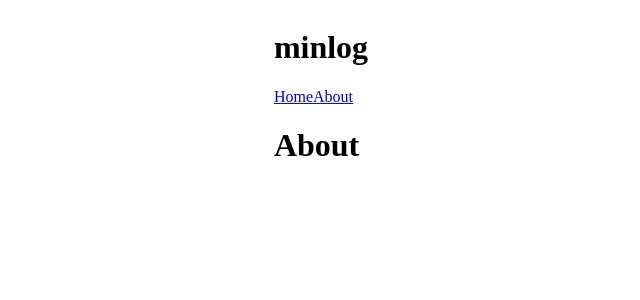
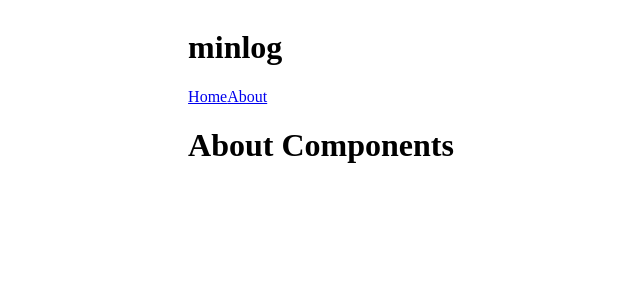
Before and after one commit to cmzhong/minlog, a React app: page /about in a window 1280 px wide. Shown: the top 300 px of the page, without its empty margins (319-959 px from the left). Built offline with nearby package versions, Linux system fonts and the light colour scheme.

Commit message:
Minor styling fix

```diff
--- a/client/components/About.tsx
+++ b/client/components/About.tsx
@@ -4,7 +4,7 @@ const About = () => {
 
   return (
     <>
-    <h1>About</h1>
+    <h1>About Components</h1>
     </>
   )
 }
--- a/client/components/Map.tsx
+++ b/client/components/Map.tsx
@@ -3,7 +3,7 @@ import * as React from 'react';
 const Map = () =>{
   return (
     <>
-    <h1>Map</h1>
+    <h1>Map Component</h1>
     </>
   )
 };
--- a/client/stylesheets/styles.scss
+++ b/client/stylesheets/styles.scss
@@ -1,5 +1,5 @@
 body {
   display: flex;
-  justify-content: center;
+  justify-content: space-around;
   align-items: center;
 }
```
Also changed, not shown: 1 other file (tests, documents, lock files or other folders).
